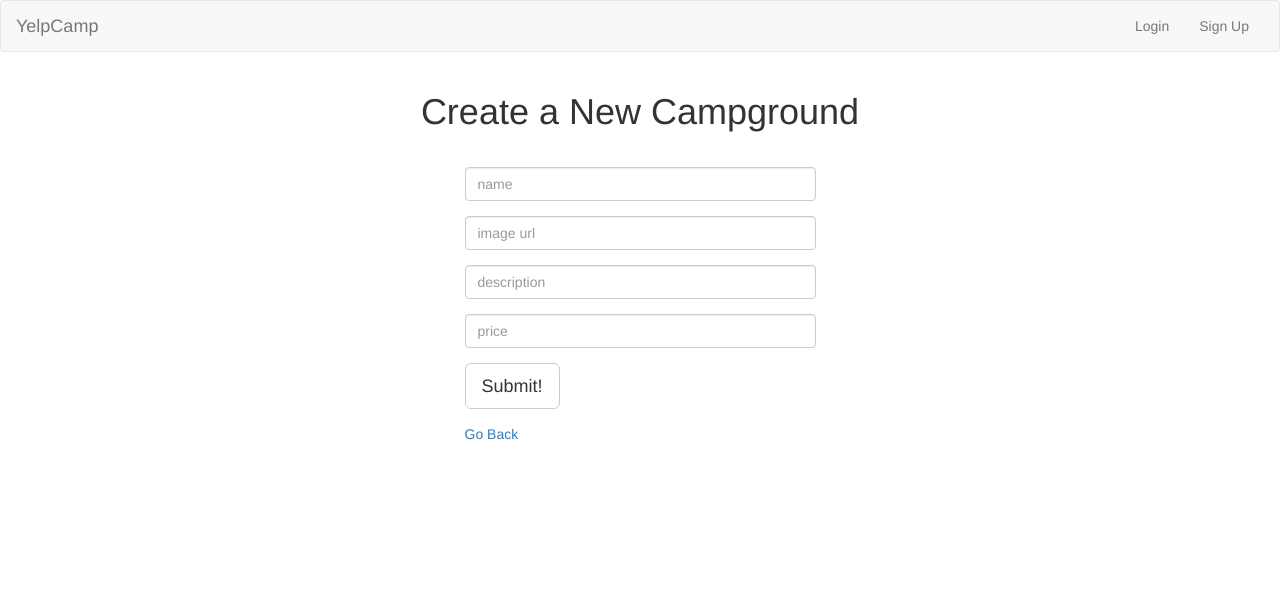
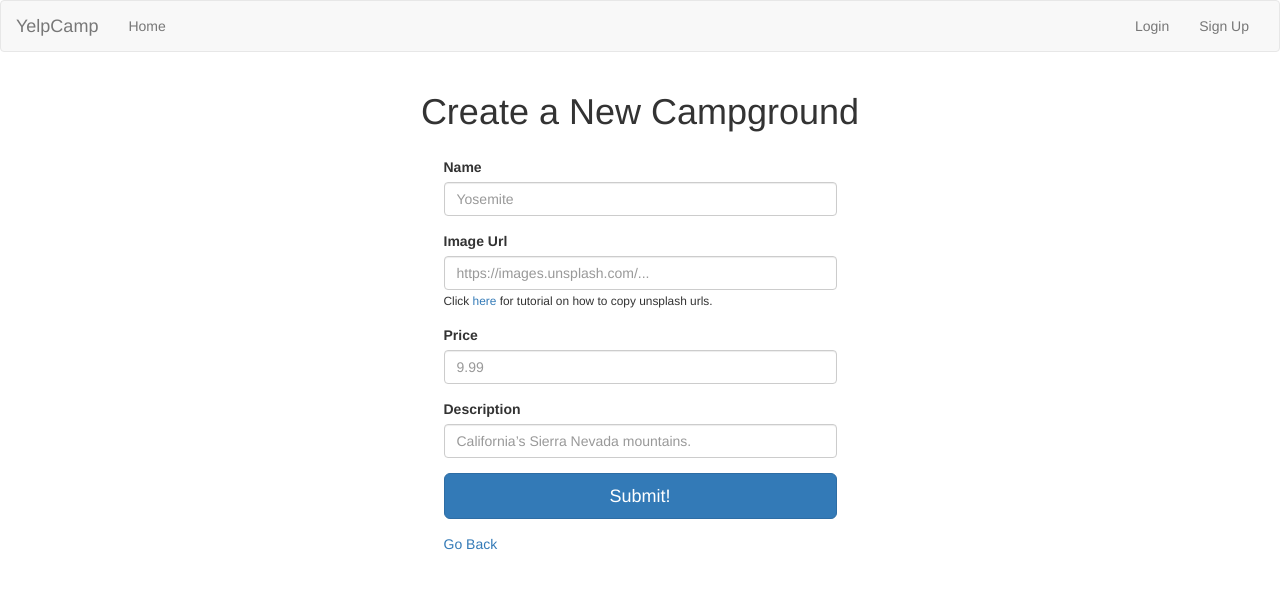
Before and after one commit to natasha-93/YelpCamp-App, a Node project: template views/campgrounds/new.ejs in a window 1280 px wide. Shown: the top 589 px of the page. Run offline with Node 20 templates, Linux system fonts and the light colour scheme; the template is opened without the code that fills it, so the values that code supplies are empty; some libraries are stand-ins or nearby versions.

Commit message:
UI improvements and isSafe middleware added to create campground

```diff
--- a/app.js
+++ b/app.js
@@ -17,13 +17,16 @@ const	commentRoutes 		= require('./routes/comments'),
 		indexRoutes 		= require('./routes/index');
 
 mongoose.Promise = global.Promise;
+
 var url = process.env.DATABASEURL || "mongodb://localhost/yelp_camp";
-mongoose.connect(url) //local server + mlab server
+mongoose.connect(url, { useMongoClient: true })
+	.then(() => console.log(`Database connected`))
+	.catch(err => console.log(`Database connection error: ${err.message}`)); //local server + mlab server
 
 app.use(bodyParser.urlencoded({extended: true}));
 app.set('view engine', 'ejs');
 app.use(express.static(__dirname + "/public"));
-app.use(methodOverride("_method"));
+app.use(methodOverride('_method'));
 //seedDB(); //seed the database
 
 // PASSPORT CONFIG
--- a/views/campgrounds/index.ejs
+++ b/views/campgrounds/index.ejs
@@ -3,7 +3,7 @@
 <div class="container">
 	<header class="jumbotron">
 		<div class="container">
-			<h1>Welcome to YelpCamp!</h1>
+			 <h1><span class="glyphicon glyphicon-tent"></span> Welcome To YelpCamp!</h1>
 			<p>View our hand picked campgrounds from all over the world</p>
 			<p>
 				<a class="btn btn-primary btn-lrg" href="/campgrounds/new">Create a new campground!</a>
--- a/views/campgrounds/new.ejs
+++ b/views/campgrounds/new.ejs
@@ -1,29 +1,30 @@
 <% include ../partials/header %>
-
-<div class="container">
-	<h1 style="text-align: center;">Create a New Campground</h1>
     <div class="row">
+        <h1 style="text-align: center">Create a New Campground</h1>
         <div style="width: 30%; margin: 25px auto;">
             <form action="/campgrounds" method="POST">
                 <div class="form-group">
-					<input class="form-control" type="text" name="name" placeholder="name">
+                    <label for="name">Name</label>
+                    <input class="form-control" type="text" name="name" id="name" placeholder="Yosemite">
                 </div>
                 <div class="form-group">
-					<input class="form-control" type="text" name="image" placeholder="image url">
+                    <label for="image">Image Url</label>
+                    <input class="form-control" type="text" name="image" id="image" pattern="^https:\/\/images\.unsplash\.com\/.*" title="Only images from images.unsplash.com allowed. See link below for instructions." placeholder="https://images.unsplash.com/..." required>
+                    <small>Click <a href="https://youtu.be/Bn3weNRQRDE">here</a> for tutorial on how to copy unsplash urls.</small>
                 </div>
                 <div class="form-group">
-					<input class="form-control" type="text" name="description" placeholder="description">
+                    <label for="price">Price</label>
+                    <input class="form-control" type="number" name="price" id="price" placeholder="9.99" step="0.01" min="0" required>
                 </div>
                 <div class="form-group">
-					<input class="form-control" type="number" name="price" placeholder="price" min="0.01" step="0.01">
+                    <label for="description">Description</label>
+                    <input class="form-control" type="text" name="description" id="description" placeholder="California’s Sierra Nevada mountains.">
                 </div>
                 <div class="form-group">
-					<button type="submit" class="btn btn-lg btn-default">Submit!</button>
+                    <button class="btn btn-lg btn-primary btn-block">Submit!</button>
                 </div>
             </form>
             <a href="/campgrounds">Go Back</a>
         </div>
     </div>
-</div>
-
 <% include ../partials/footer %>
--- a/views/partials/header.ejs
+++ b/views/partials/header.ejs
@@ -12,6 +12,9 @@
 				<a class="navbar-brand" href="/">YelpCamp</a>
 			</div>
 			<div class="collapse navbar-collapse">
+				<ul class="nav navbar-nav">
+					<li class="<%= typeof page !== 'undefined' && page === 'campgrounds' ? 'active' : '' %>"><a href="/campgrounds">Home</a></li>
+				</ul>
 				<ul class="nav navbar-nav navbar-right">
 					<% if(!currentUser){ %>
 						<li><a href="/login">Login</a></li>
```
Also changed, not shown: middleware/index.js (+17 -0 lines), package.json (+11 -8 lines), routes/campgrounds.js (+19 -14 lines), 2 other files. Lines whose indentation alone changed are shown as unchanged.
